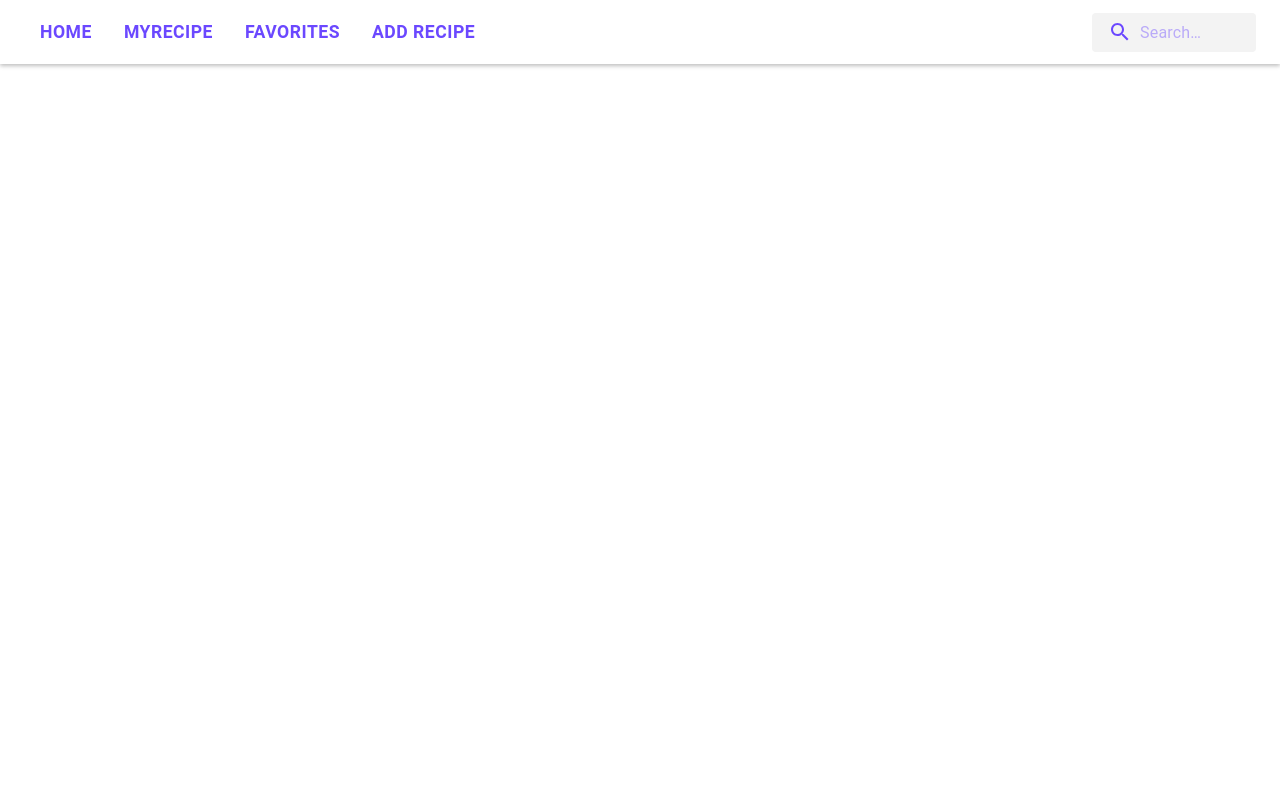
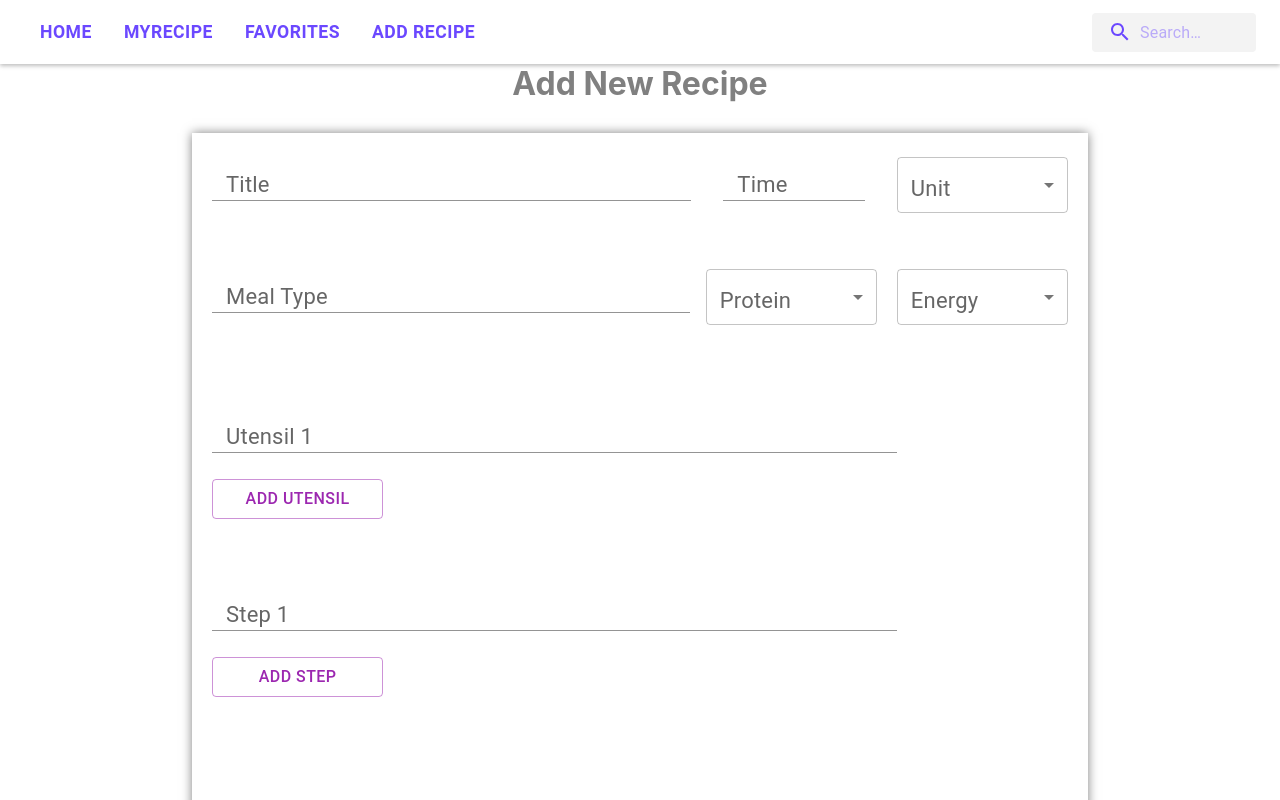
Before and after one commit to rileyp2000/Time-to-Cook, a React (Create React App) app in the folder client/: page /addform in a window 1280 px wide. Shown: the top 800 px of the page. Built offline with nearby package versions, Linux system fonts and the light colour scheme.

Commit message:
create navigate to addform, filled in some stuff

```diff
--- a/client/src/App.js
+++ b/client/src/App.js
@@ -8,6 +8,7 @@ import MyRecipe from "./pages/Myrecipe";
 import Addrecipe from "./pages/Addrecipe";
 import { Route, Routes } from "react-router-dom";
 import SearchResults from "./components/SearchResults";
+import AddForm from "./components/AddForm";
 
 function App() {
   return (
@@ -19,6 +20,8 @@ function App() {
         <Route path="/myrecipe" element={<MyRecipe />} />
         <Route path="/add recipe" element={<Addrecipe />} />
         <Route path="/searchresults/:query" element={<SearchResults />} />
+        <Route path="/addform" element={<AddForm />} />
+
       </Routes>
     </>
   );
--- a/client/src/components/AddForm.js
+++ b/client/src/components/AddForm.js
@@ -7,6 +7,8 @@ import MenuItem from "@mui/material/MenuItem";
 import Snackbar from "@mui/material/Snackbar";
 import MuiAlert from "@mui/material/Alert";
 import UploadImage from "./UploadImage";
+import PropTypes from "prop-types";
+import { useLocation } from "react-router-dom";
 
 import {
   FormControl,
@@ -19,7 +21,11 @@ import {
 } from "@mui/material";
 
 function AddForm() {
-  const [unit, setUnit] = React.useState("");
+  const { state } = useLocation();
+  const editingRecipe = state?.editingRecipe;
+  console.log(editingRecipe);
+
+  const [unit, setUnit] = React.useState(editingRecipe?.time[1] || "");
 
   const handleUnit = (event) => {
     setUnit(event.target.value);
@@ -39,13 +45,13 @@ function AddForm() {
     setTime(event.target.value);
   };
 
-  const [energy, setEnergy] = React.useState("");
+  const [energy, setEnergy] = React.useState(editingRecipe?.energy || "");
 
   const handleEnergy = (event) => {
     setEnergy(event.target.value);
   };
 
-  const [protein, setProtein] = React.useState("");
+  const [protein, setProtein] = React.useState(editingRecipe?.protein || "");
 
   const handleProtein = (event) => {
     setProtein(event.target.value);
@@ -58,7 +64,9 @@ function AddForm() {
   };
 
   const [numUtensils, setnumUtensils] = React.useState(1);
-  const [utensils, setUtensils] = React.useState([""]);
+  const [utensils, setUtensils] = React.useState(
+    editingRecipe?.utensils || [""]
+  );
 
   const handleAddUtensil = () => {
     setnumUtensils(numUtensils + 1);
@@ -384,6 +392,9 @@ function AddForm() {
         console.log(error);
       });
     setopenNotifSucess(true);
+    setTimeout(() => {
+      window.location.reload();
+    }, 500); // 0.5 seconds delay
   };
 
   return (
@@ -411,7 +422,11 @@ function AddForm() {
             error={formErrors.title}
           >
             <InputLabel sx={{ fontSize: 22 }}>Title</InputLabel>
-            <Input onChange={handleTitle} required />
+            <Input
+              onChange={handleTitle}
+              required
+              defaultValue={editingRecipe?.title || ""}
+            />
             {formErrors.title && (
               <FormHelperText id="component-error-text">Error</FormHelperText>
             )}
@@ -421,7 +436,11 @@ function AddForm() {
             error={formErrors.time}
           >
             <InputLabel sx={{ fontSize: 22 }}>Time</InputLabel>
-            <Input onChange={handleTime} required />
+            <Input
+              onChange={handleTime}
+              required
+              defaultValue={editingRecipe?.time[0] || ""}
+            />
             {formErrors.time && (
               <FormHelperText id="component-error-text">Error</FormHelperText>
             )}
@@ -744,4 +763,13 @@ function AddForm() {
   );
 }
 
+AddForm.propTypes = {
+  recipe: PropTypes.object.isRequired,
+  location: PropTypes.shape({
+    state: PropTypes.shape({
+      editingRecipe: PropTypes.object.isRequired,
+    }).isRequired,
+  }).isRequired,
+};
+
 export default AddForm;
--- a/client/src/components/RecipeCard.js
+++ b/client/src/components/RecipeCard.js
@@ -19,6 +19,8 @@ import { purple } from "@mui/material/colors";
 import FavoriteBorderOutlinedIcon from "@mui/icons-material/FavoriteBorderOutlined";
 import FavoriteIcon from "@mui/icons-material/Favorite";
 import DeleteIcon from "@mui/icons-material/Delete";
+import { useState, useEffect } from "react";
+import { useNavigate } from "react-router-dom";
 
 function RecipeCard(props) {
   //used to handle modal being opened
@@ -90,6 +92,16 @@ function RecipeCard(props) {
       .catch((error) => {
         console.log(error);
       });
+  };
+
+  const [editingRecipe, setEditingRecipe] = React.useState(null);
+  const navigate = useNavigate();
+
+  const handleEditClick = (recipe) => {
+    // const editRecipe = recipe;
+    setEditingRecipe(recipe);
+    // navigate(`/addform/${editRecipe}`);
+    navigate("/addform", { state: { editingRecipe: recipe } });
   };
 
   // Add a check to make sure that the `rec` prop is not undefined
@@ -238,7 +250,11 @@ function RecipeCard(props) {
                   </Button>
                 </Box>
                 <Box>
-                  <Button variant="outlined" endIcon={<EditOutlinedIcon />}>
+                  <Button
+                    variant="outlined"
+                    onClick={() => handleEditClick(props.rec)}
+                    endIcon={<EditOutlinedIcon />}
+                  >
                     Edit
                   </Button>
                   <Button
--- a/client/src/pages/Addrecipe.js
+++ b/client/src/pages/Addrecipe.js
@@ -1,11 +1,9 @@
 import * as React from "react";
 import AddForm from "../components/AddForm";
 
+function Addrecipe() {
 
-function Addrecipe(){
-    return (
-        <AddForm></AddForm>
-    );
+  return <AddForm></AddForm>;
 }
 
 export default Addrecipe;
```
